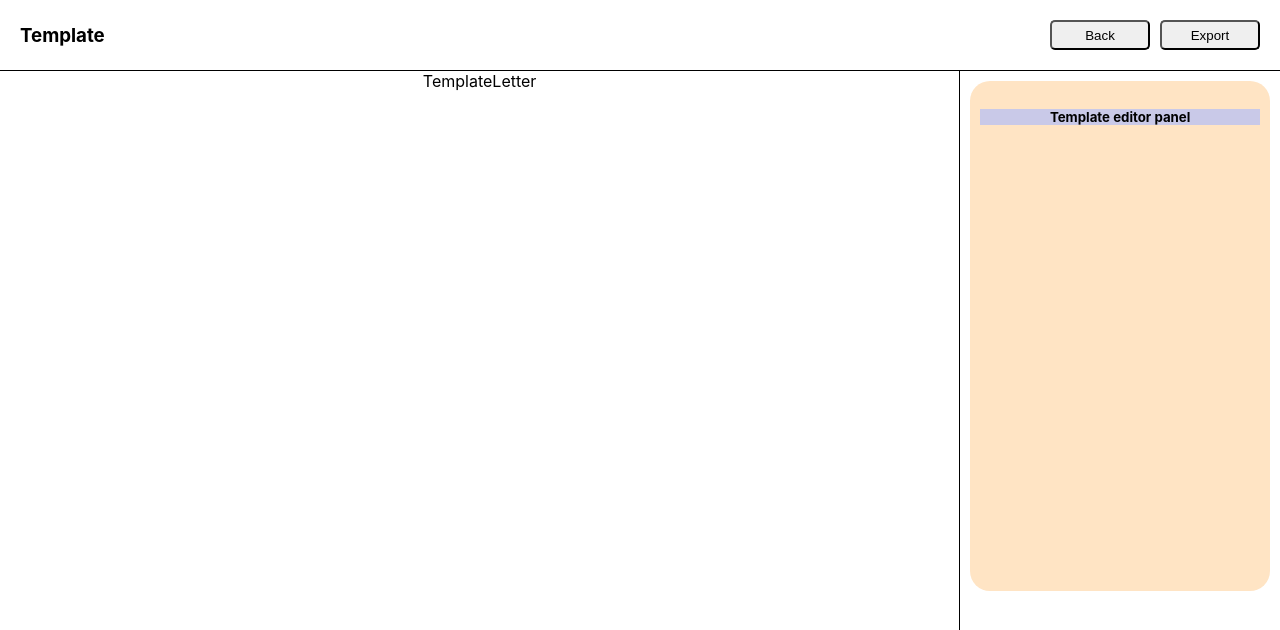
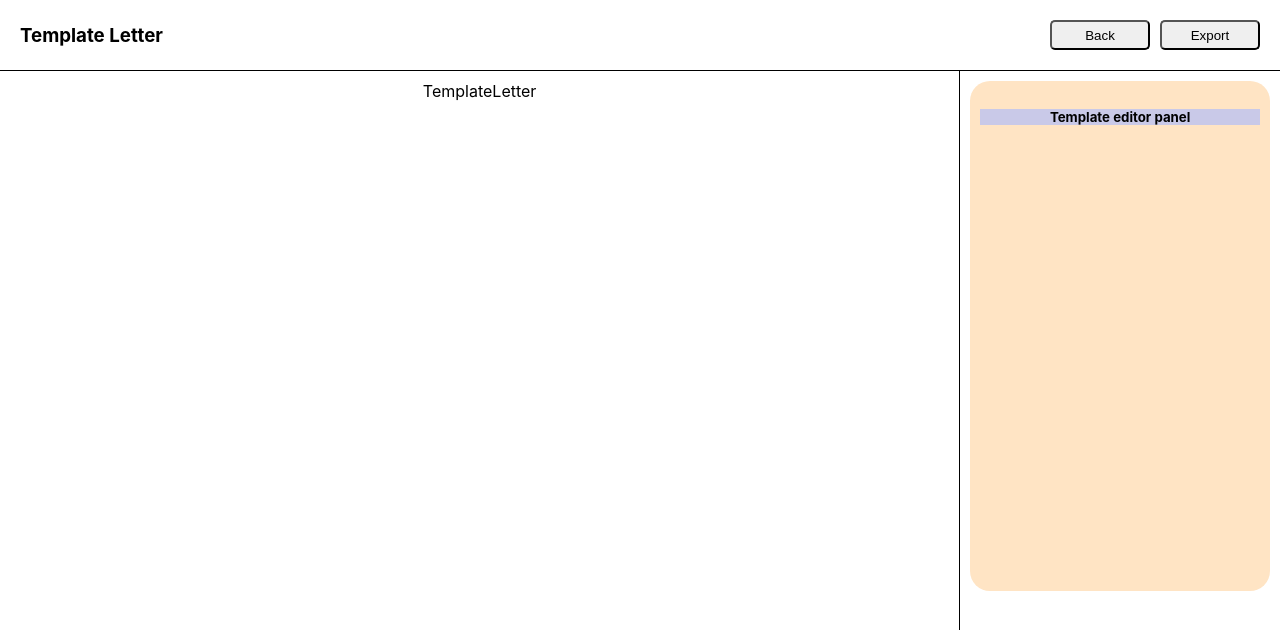
Before and after one commit to ValoQuang/flodesk-template, a React (Create React App) app: page / in a window 1280 px wide. Both pictures are taken after a click on the element "Template Letter". Shown: the top 630 px of the page. Built offline with nearby package versions, Linux system fonts and the light colour scheme.

Commit message:
fix: change to switch to handle more templates

```diff
--- a/src/components/Navbar/Navbar.tsx
+++ b/src/components/Navbar/Navbar.tsx
@@ -27,7 +27,7 @@ const Navbar = () => {
   return (
     <div className="navbar">
       <div className="navbar-container">
-        <h3>Template</h3>
+        <h3>{template?.title}</h3>
         <section>
           <button
             className="navbar-button"
--- a/src/components/Preview/Preview.css
+++ b/src/components/Preview/Preview.css
@@ -1,4 +1,4 @@
-.templateDisplay {
+.preview {
     display: flex;
     align-items: center;
     justify-content: center;
@@ -8,7 +8,7 @@
 }
 
 @media only screen and (max-width: 600px) {
-    .templateDisplay {
+    .preview {
         font-size: 10px;
     }
   }
--- a/src/components/Preview/Preview.tsx
+++ b/src/components/Preview/Preview.tsx
@@ -3,6 +3,7 @@ import "./Preview.css";
 import { useTemplateContext } from "../../AppContextProvider";
 import TemplateLetter from "../../templateList/TemplateLetter";
 import TemplateResume from "../../templateList/TemplateResume";
+import "./Preview.css";
 
 const Preview = () => {
   const { template } = useTemplateContext();
@@ -13,14 +14,22 @@ const Preview = () => {
   };
 
   const renderTemplate = () => {
-    if (template?.id === "letter") {
-      return <TemplateLetter />;
-    } else {
-      return <TemplateResume />;
+    switch (template?.id) {
+      case "letter":
+        return <TemplateLetter />;
+      case "resume":
+        return <TemplateResume />;
+      // Add more cases for additional templates if needed
+      default:
+        return null;
     }
   };
 
-  return <div id="export-static-page">{renderTemplate()}</div>;
+  return (
+    <div className="preview" id="export-static-page">
+      {renderTemplate()}
+    </div>
+  );
 };
 
 export default Preview;
```
